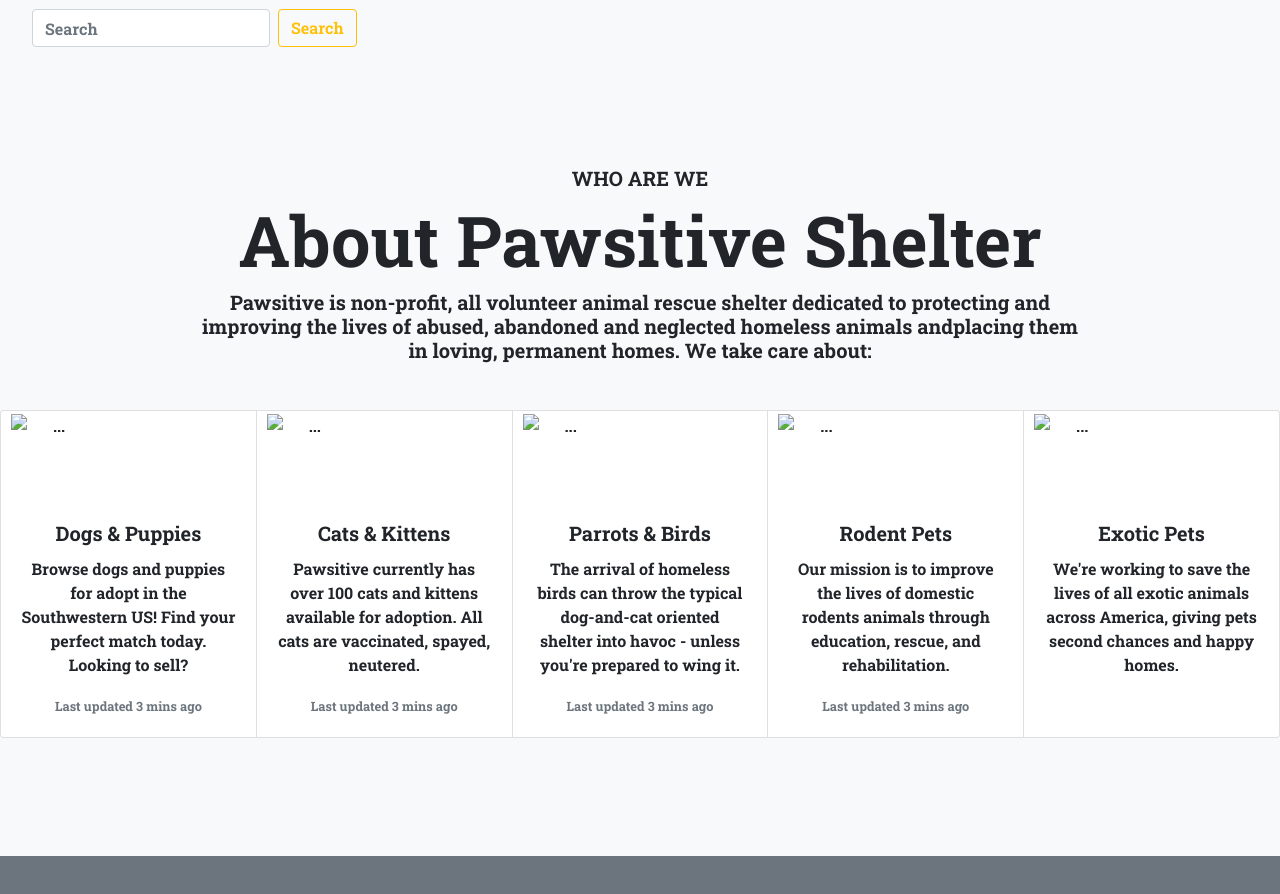
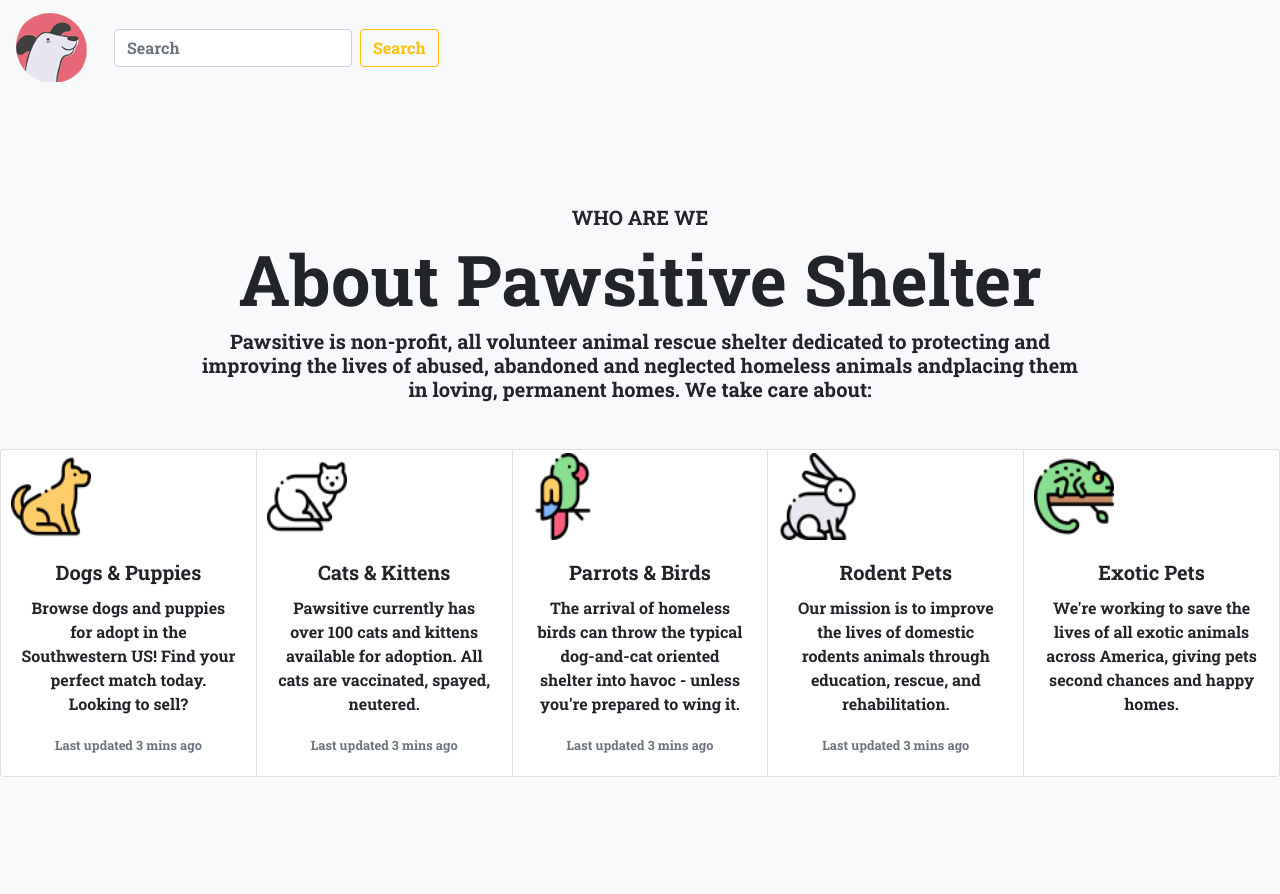
Before and after one commit to adityathaku20/animals, a website: page public/views/about.html in a window 1280 px wide. Before the commit the page ends 856 px from the top, so only its background shows below. Drawn offline with Linux system fonts and the light colour scheme.

Commit message:
Update about.html

```diff
--- a/public/views/about.html
+++ b/public/views/about.html
@@ -15,7 +15,7 @@
   <section class="nav-section">
     <nav class="navbar navbar-expand-lg navbar-light bg-light ">
       <a class="navbar-brand" href="#">
-        <img src="./img/logo.png" alt="">
+        <img src="../img/logo.png" alt="">
         <!-- <img src="img/logo_orange.png" alt=""> -->
       </a>
       <button class="navbar-toggler" type="button" data-toggle="collapse" data-target="#navbarNavDropdown"
@@ -40,7 +40,7 @@
 
     <div class="card-group mt-5">
       <div class="card">
-        <img src="./img/dog-puppies.png" class="card-img-top" alt="...">
+        <img src="../img/dog-puppies.png" class="card-img-top" alt="...">
         <div class="card-body">
           <h5 class="card-title">Dogs & Puppies</h5>
           <p class="card-text">Browse dogs and puppies for adopt in the Southwestern US! Find your perfect match today.
@@ -49,7 +49,7 @@
         </div>
       </div>
       <div class="card">
-        <img src="./img/cats-kits.png" class="card-img-top" alt="...">
+        <img src="/img/cats-kits.png" class="card-img-top" alt="...">
         <div class="card-body">
           <h5 class="card-title">Cats & Kittens</h5>
           <p class="card-text">Pawsitive currently has over 100 cats and kittens available for adoption. All cats are
@@ -58,7 +58,7 @@
         </div>
       </div>
       <div class="card">
-        <img src="./img/parrot-bird.png" class="card-img-top" alt="...">
+        <img src="/img/parrot-bird.png" class="card-img-top" alt="...">
         <div class="card-body">
           <h5 class="card-title">Parrots & Birds</h5>
           <p class="card-text">The arrival of homeless birds can throw the typical dog-and-cat oriented shelter into
@@ -67,7 +67,7 @@
         </div>
       </div>
       <div class="card">
-        <img src="./img/rodent.png" class="card-img-top" alt="...">
+        <img src="/img/rodent.png" class="card-img-top" alt="...">
         <div class="card-body">
           <h5 class="card-title">Rodent Pets</h5>
           <p class="card-text">Our mission is to improve the lives of domestic rodents animals through education,
@@ -76,7 +76,7 @@
         </div>
       </div>
       <div class="card">
-        <img src="./img/exotic pets.png" class="card-img-top" alt="...">
+        <img src="/img/exotic pets.png" class="card-img-top" alt="...">
         <div class="card-body">
           <h5 class="card-title">Exotic Pets</h5>
           <p class="card-text">We're working to save the lives of all exotic animals across America, giving pets second
```
